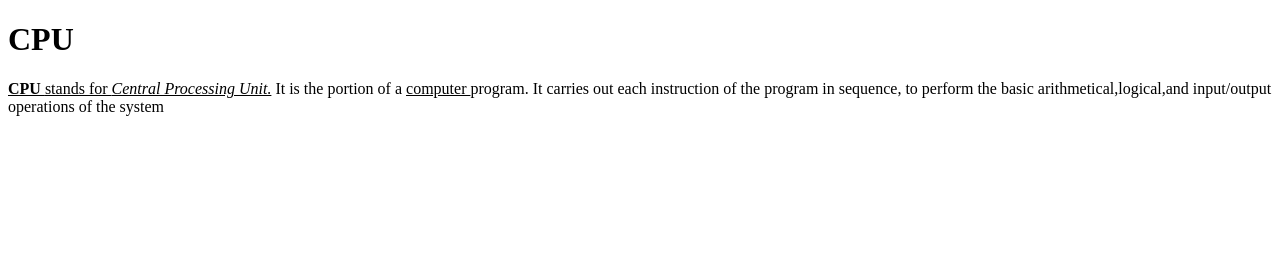
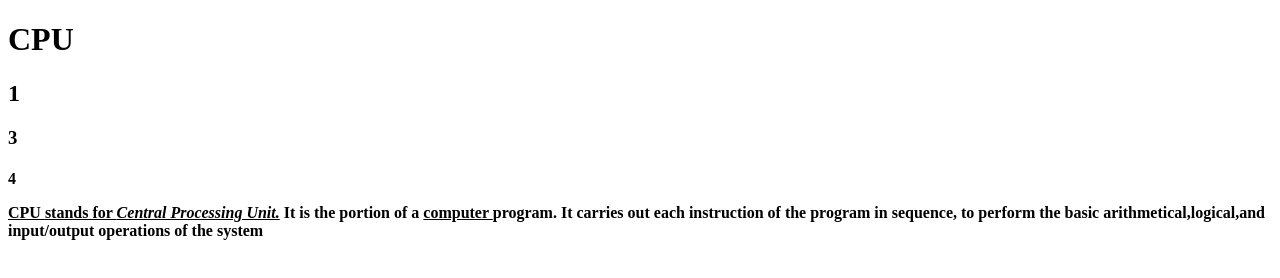
Before and after one commit to iamneo-production/aaedbcbcddeaadaeccdfffebaeceaec, a website: page public/index.html in a window 1280 px wide. Drawn offline with Linux system fonts and the light colour scheme.

Commit message:
Backup Commit

```diff
--- a/public/index.html
+++ b/public/index.html
@@ -1,17 +1,11 @@
 <!DOCTYPE html>
 <html lang="en">
 <head>
-    <meta charset="UTF-8">
-    <meta http-equiv="X-UA-Compatible" content="IE=edge">
-    <meta name="viewport" content="width=device-width, initial-scale=1.0">
-    <title>CPU</title>
-    <head><h1> CPU </h1></head>
+    <h1> CPU </h1><h2>1</h2><h3>3</h3><h4>4</head>
     <p><b><u> CPU </b> stands for <i> Central Processing Unit.</i></u>
        It is the portion of a <u> computer </u> program.
        It carries out each instruction of the program in sequence,
        to perform the basic arithmetical,logical,and input/output operations of the system </p>
-    <link rel="stylesheet" href="style.css" />
-</head>
 <body>
 </body>
 </html>
```
